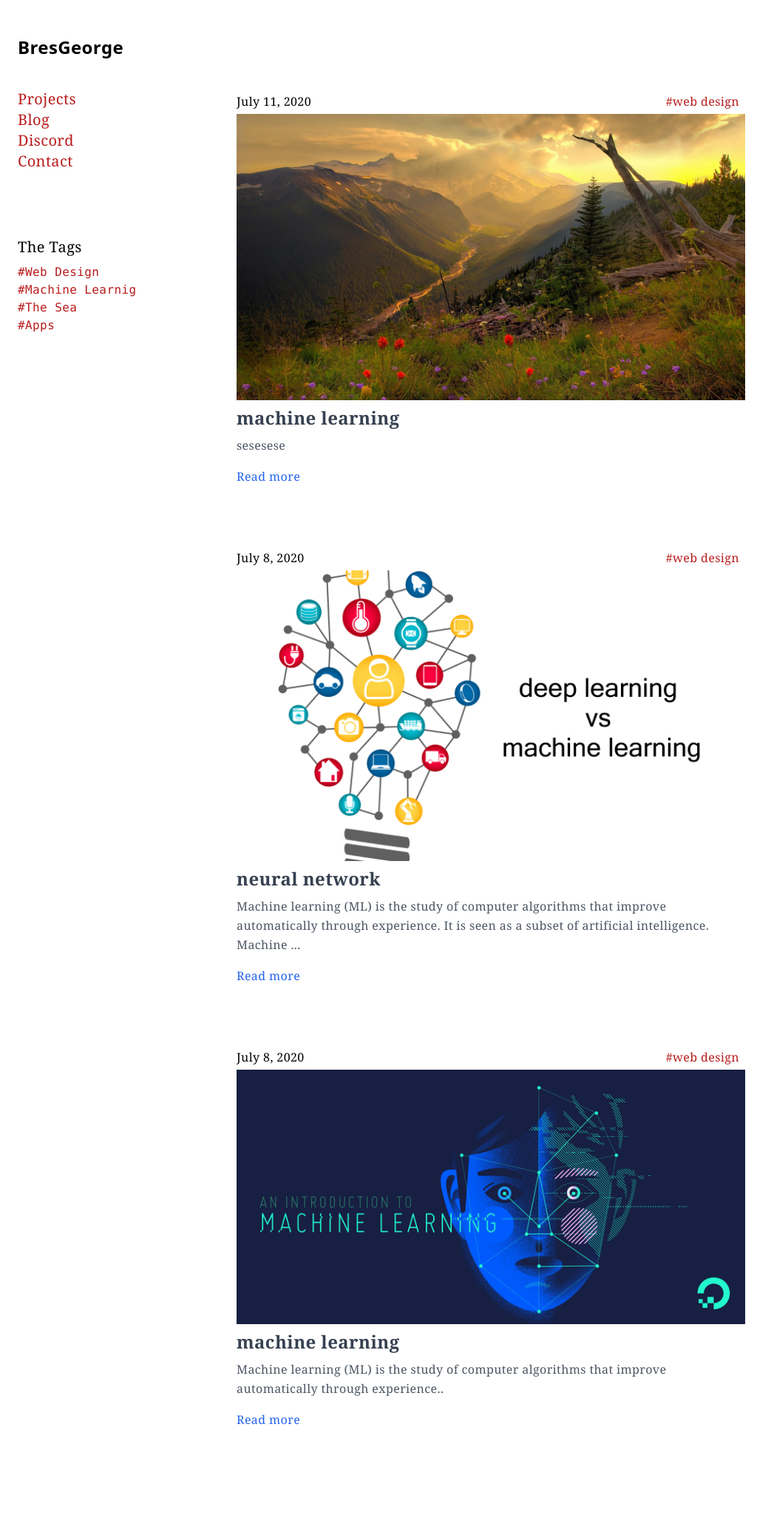
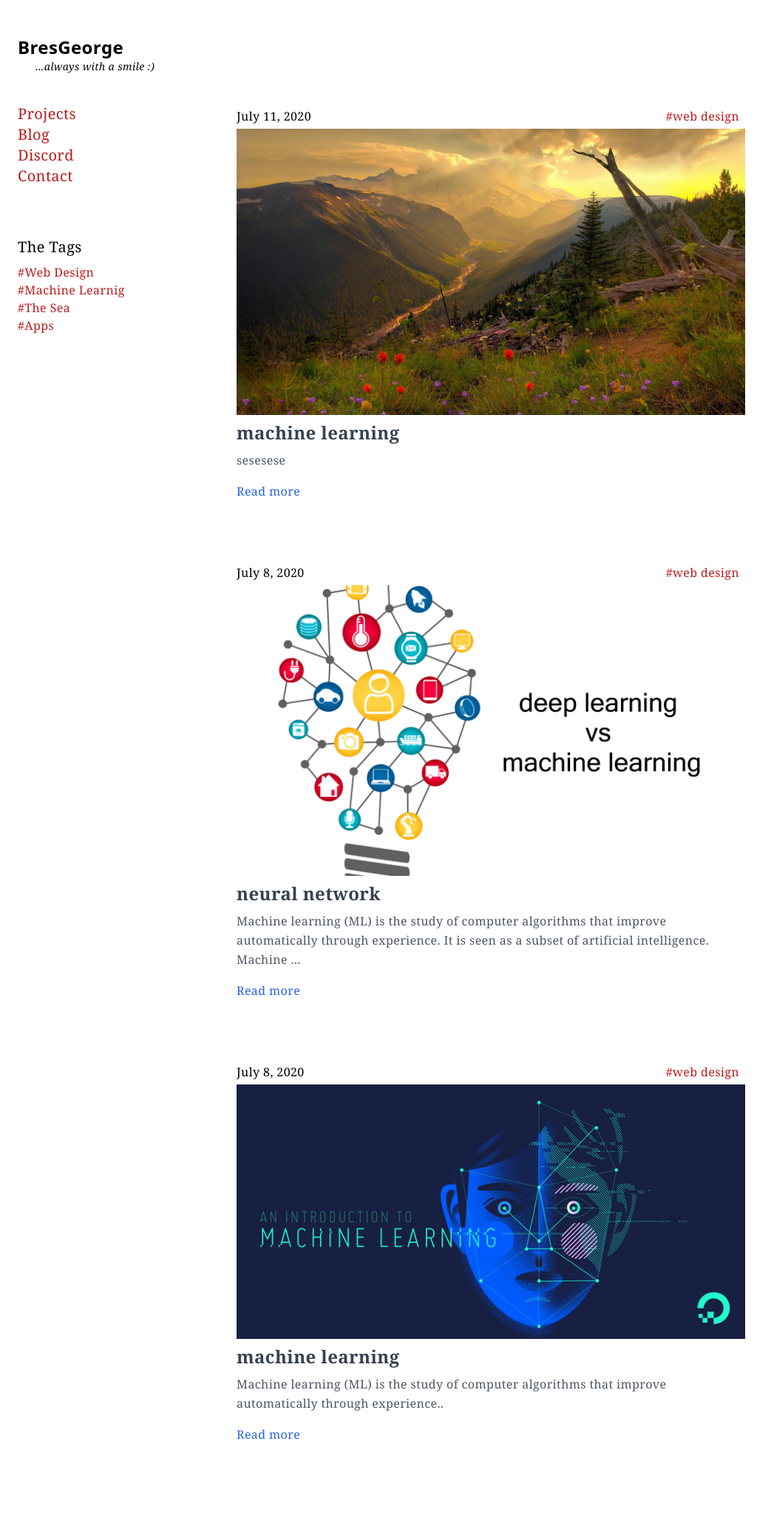
Before and after one commit to bres/myweb, a Django app: page /blog/ in a window 1280 px wide. Shown: the whole page at 74% size, without its empty margins (0-1047 px from the left). Before the commit the page ends 1926 px from the top, so only its background shows below. Run offline with Django 3.2, Linux system fonts and the light colour scheme; data comes from the database, SQL or seed files in the repository; both versions use the stored data as it was after the commit.

Commit message:
change the navigation

```diff
--- a/website/pages/templates/base.html
+++ b/website/pages/templates/base.html
@@ -7,43 +7,32 @@
 
 </head>
 <body class="bg-orange-100 px-6 font-serif tracking-wide antialiased">
+<div class=" ">
+<p class="text-2xl font-sans font-semibold text-black pt-12 relative"><a class="" href="{% url 'home' %}">BresGeorge</a></p>
+        <p class="text-sm italic px-6  "> ...always with a smile :)</p>
+</div>
 
-<p class="text-2xl font-sans font-semibold text-black pt-12 "><a class="" href="{% url 'home' %}">BresGeorge</a></p>
+<div class="flex flex-col sm:flex-row">
 
-<div class="sm:hidden">
-    <ul class="pt-10 flex">
-                <li><a class="text-red-700 hover:underline pr-2 text-xl" href="{% url 'projects' %}">Projects</a></li>
-                <li><a class="text-red-700 hover:underline px-2 text-xl" href="{% url 'blog' %}">Blog</a></li>
-                <li><a class="text-red-700 hover:underline text-xl" href="{% url 'blog' %}">Discord</a></li>
-                <li><a class="text-red-700 hover:underline px-2 text-xl" href="{% url 'contact' %}">Contact</a></li>
-            </ul>
-</div>
-<div class="flex ">
-    <div class="hidden sm:block flex-none w-64">
-        <div class="">
-            <ul class="pt-10">
+    <div class="flex-initial w-64">
+             <ul class="flex sm:block pt-10">
                 <li><a class="text-red-700 hover:underline text-xl" href="{% url 'projects' %}">Projects</a></li>
                 <li><a class="text-red-700 hover:underline text-xl" href="{% url 'blog' %}">Blog</a></li>
                 <li><a class="text-red-700 hover:underline text-xl" href="{% url 'blog' %}">Discord</a></li>
                 <li><a class="text-red-700 hover:underline text-xl" href="{% url 'contact' %}">Contact</a></li>
             </ul>
-        </div>
-    </div>
-    <div class="flex-1">
-         {% block content %}
+     </div>
 
-        {% endblock %}
-
+    <div class="flex-1 ">
+         {% block content %} {% endblock %}
     </div>
 
 </div>
 
-{% block post %}
 
-{% endblock %}
+{% block post %} {% endblock %}
 
-{% block sidebar%}
-{% endblock %}
+{% block sidebar%} {% endblock %}
 
 </body>
 </html>
--- a/website/pages/templates/blog.html
+++ b/website/pages/templates/blog.html
@@ -43,18 +43,18 @@
     <div class="fixed top-0 mt-64 pt-16 ">
         <p class="font-medium text-xl pb-2">The Tags</p>
         <ul>
-            <li class="text-red-700 font-mono">
+            <li class="text-red-700 ">
                 <a class="text-red-700 hover:underline pr-2 " href="{% url 'projects' %}">#Web Design</a>
             </li>
-             <li class="text-red-700 font-mono">
+             <li class="text-red-700 ">
                  <a class="text-red-700 hover:underline pr-2 " href="{% url 'projects' %}">#Machine Learnig</a>
 
             </li>
-             <li class="text-red-700 font-mono">
+             <li class="text-red-700 ">
                  <a class="text-red-700 hover:underline pr-2 l" href="{% url 'projects' %}">#The Sea</a>
 
             </li>
-             <li class="text-red-700 font-mono">
+             <li class="text-red-700 ">
                  <a class="text-red-700 hover:underline pr-2 " href="{% url 'projects' %}">#Apps</a>
 
             </li>
--- a/website/pages/templates/home.html
+++ b/website/pages/templates/home.html
@@ -17,7 +17,7 @@
 {% block post %}
 
 <div class="flex flex-wrap mt-24 sm:flex-no-wrap items-start">
-    <div class="flex-initial w-64 ">
+    <div class="flex-none w-64 ">
         <p class="text-xl">The Latest's</p>
     </div>
     <div class="flex-initial">
```
Also changed, not shown: website/db.sqlite3.
